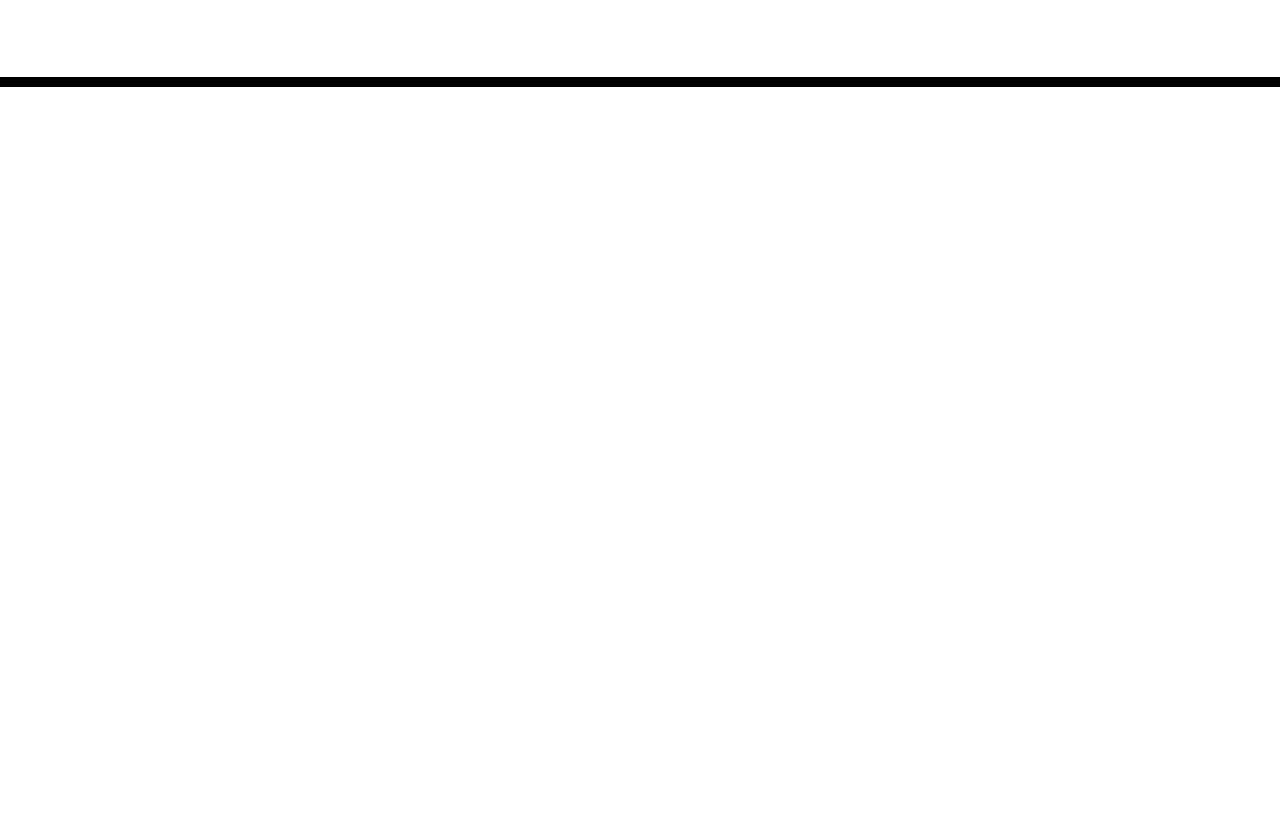
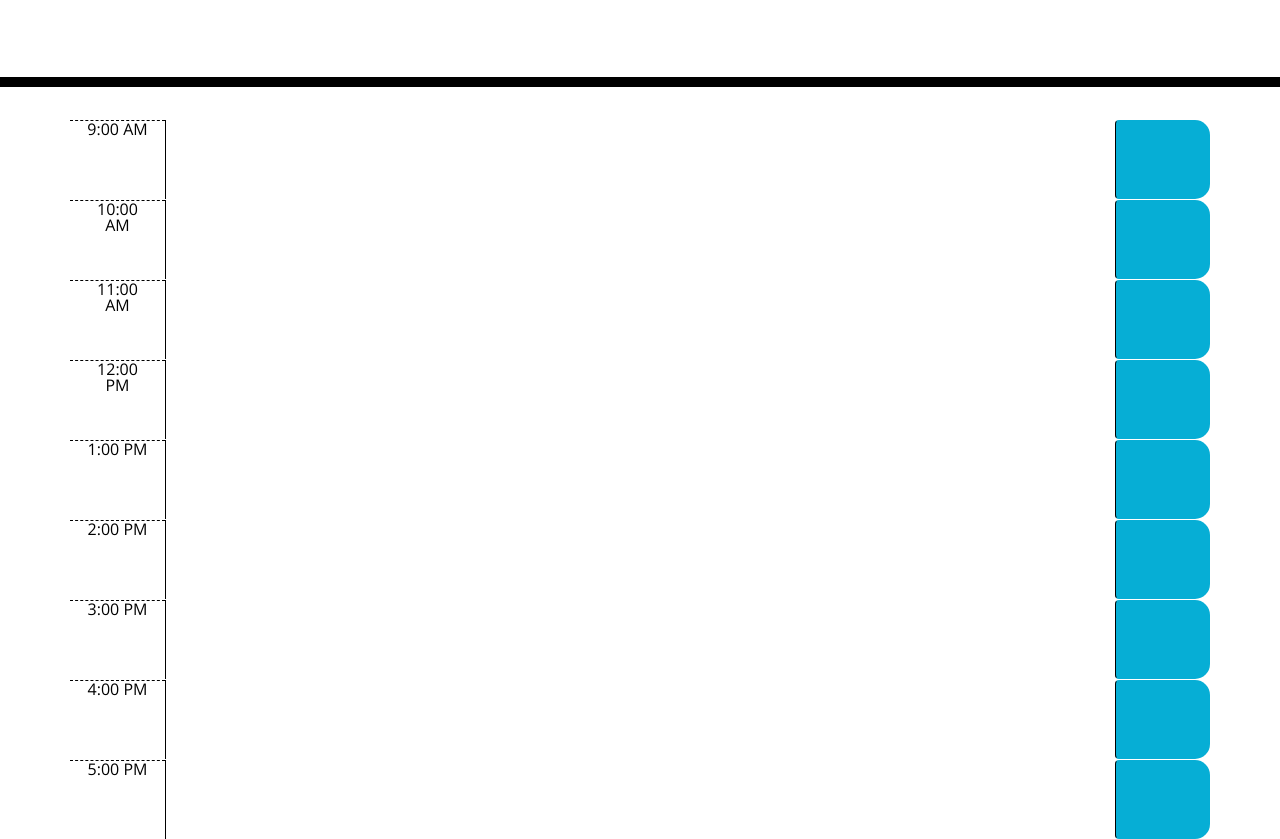
Before and after one commit to irjaimes/work-day-scheduler, a plain HTML site: page index.html in a window 1280 px wide. Shown: the part 181-1020 px from the top of the page. Before the commit the page ends 800 px from the top, so only its background shows below. Drawn offline with nearby package versions, Linux system fonts and the light colour scheme; files that its build step writes are made by us from their sources.

Commit message:
added time block div with bootstrap rows and columns

```diff
--- a/assets/css/style.css
+++ b/assets/css/style.css
@@ -42,18 +42,18 @@ textarea{
   border-top: 1px dashed #000000;
 }
 
-.past {
+.past { /*past event color*/
   background-color: #d3d3d3;
   color: white;
 }
 
-.present {
+.present { /*current event color*/
   background-color: #ff6961;
   color: white;
 }
 
-.future {
-  background-color: #77dd77;
+.future { /*future event color*/
+  background-color: #95f795;
   color: white;
 }
 
--- a/index.html
+++ b/index.html
@@ -4,21 +4,10 @@
     <meta charset="UTF-8" />
     <meta name="viewport" content="width=device-width, initial-scale=1.0" />
     <meta http-equiv="X-UA-Compatible" content="ie=edge" />
-    <link
-      rel="stylesheet"
-      href="https://stackpath.bootstrapcdn.com/bootstrap/4.3.1/css/bootstrap.min.css"
-    />
-    <link
-      rel="stylesheet"
-      href="https://use.fontawesome.com/releases/v5.8.1/css/all.css"
-      integrity="sha384-50oBUHEmvpQ+1lW4y57PTFmhCaXp0ML5d60M1M7uH2+nqUivzIebhndOJK28anvf"
-      crossorigin="anonymous"
-    />
-    <link
-      href="https://fonts.googleapis.com/css?family=Open+Sans&display=swap"
-      rel="stylesheet"
-    />
-    <link rel="stylesheet" href="style.css" />
+    <link rel="stylesheet" href="https://stackpath.bootstrapcdn.com/bootstrap/4.3.1/css/bootstrap.min.css"/>
+    <link rel="stylesheet" href="https://use.fontawesome.com/releases/v5.8.1/css/all.css" integrity="sha384-50oBUHEmvpQ+1lW4y57PTFmhCaXp0ML5d60M1M7uH2+nqUivzIebhndOJK28anvf" crossorigin="anonymous"/>
+    <link rel="stylesheet" href="https://fonts.googleapis.com/css?family=Open+Sans&display=swap"/>
+    <link rel="stylesheet" href="assets/css/style.css" />
     <title>Work Day Scheduler</title>
   </head>
 
@@ -28,11 +17,79 @@
       <p class="lead">A simple calendar app for scheduling your work day</p>
       <p id="currentDay" class="lead"></p>
     </header>
+
     <div class="container">
-      <!-- Timeblocks go here -->
+
+      <div class="row time-block" data-hour="9">
+        <div class="col-2 col-lg-1 hour">9:00 AM</div>
+        <textarea class="col-8 col-lg-10"></textarea>
+          <button class=" col-2 col-lg-1 btn btn-block saveBtn d-flex justify-content-center align-items-center">
+          </button>
+      </div>
+
+      <div class="row time-block" data-hour="10">
+        <div class="col-2 col-lg-1 hour">10:00 AM</div>
+        <textarea class="col-8 col-lg-10"></textarea>
+        <button class=" col-2 col-lg-1 btn btn-block saveBtn d-flex justify-content-center align-items-center">
+        </button>
+      </div>
+
+      <div class="row time-block" data-hour="11">
+        <div class="col-2 col-lg-1 hour">11:00 AM</div>
+        <textarea class="col-8 col-lg-10"></textarea>
+        <button class=" col-2 col-lg-1 btn btn-block saveBtn d-flex justify-content-center align-items-center">
+        </button>
+      </div>
+
+      <div class="row time-block" data-hour="12">
+        <div class="col-2 col-lg-1 hour">12:00 PM</div>
+        <textarea class="col-8 col-lg-10"></textarea>
+        <button class=" col-2 col-lg-1 btn btn-block saveBtn d-flex justify-content-center align-items-center">
+        </button>
+      </div>
+
+      <div class="row time-block" data-hour="13">
+        <div class="col-2 col-lg-1 hour">1:00 PM</div>
+        <textarea class="col-8 col-lg-10"></textarea>
+        <button class=" col-2 col-lg-1 btn btn-block saveBtn d-flex justify-content-center align-items-center">
+        </button>
+      </div>
+
+      <div class="row time-block" data-hour="14">
+        <div class="col-2 col-lg-1 hour">2:00 PM</div>
+        <textarea class="col-8 col-lg-10"></textarea>
+        <button class=" col-2 col-lg-1 btn btn-block saveBtn d-flex justify-content-center align-items-center">
+        </button>
+      </div>
+
+      <div class="row time-block" data-hour="15">
+        <div class="col-2 col-lg-1 hour">3:00 PM</div>
+        <textarea class="col-8 col-lg-10"></textarea>
+        <button class=" col-2 col-lg-1 btn btn-block saveBtn d-flex justify-content-center align-items-center">
+        </button>
+      </div>
+
+      <div class="row time-block" data-hour="16">
+        <div class="col-2 col-lg-1 hour">4:00 PM</div>
+        <textarea class="col-8 col-lg-10"></textarea>
+        <button class=" col-2 col-lg-1 btn btn-block saveBtn d-flex justify-content-center align-items-center">
+        </button>
+      </div>
+
+      <div class="row time-block" data-hour="17">
+        <div class="col-2 col-lg-1 hour">5:00 PM</div>
+        <textarea class="col-8 col-lg-10"></textarea>
+        <button class="col-2 col-lg-1 btn btn-block saveBtn d-flex justify-content-center align-items-center">
+        </button>
+      </div>
+
     </div>
+
+
 
     <script src="https://code.jquery.com/jquery-3.4.1.min.js"></script>
     <script src="https://cdnjs.cloudflare.com/ajax/libs/moment.js/2.24.0/moment.min.js"></script>
+    <script>src="https://cdnjs.cloudflare.com/ajax/libs/open-iconic/1.1.1/font/css/open-iconic.min.css"</script>
+    <script src="assets/js/script.js"></script>
   </body>
 </html>
```
Also changed, not shown: assets/js/script.js (added).
